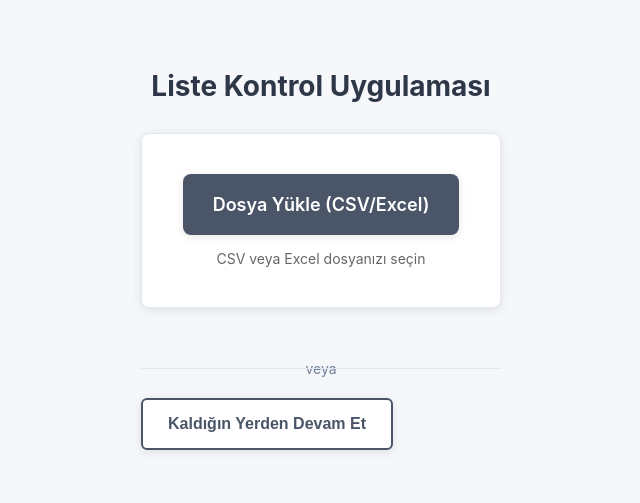
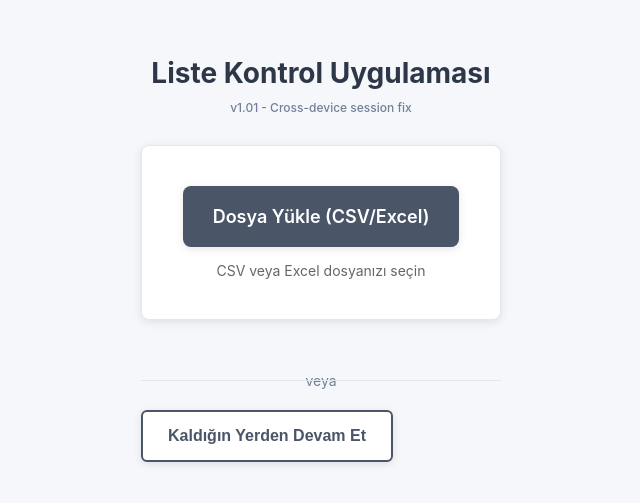
Before and after one commit to byhawk/setupal, a plain HTML site: page index.html in a window 1280 px wide. Shown: the part 141-644 px from the top of the page, without its empty margins (319-959 px from the left). Drawn offline with nearby package versions, Linux system fonts and the light colour scheme.

Commit message:
v1.01 - Version display eklendi, güncellemeleri takip için

```diff
--- a/index.html
+++ b/index.html
@@ -18,6 +18,7 @@
         <div id="upload-screen" class="screen active">
             <div class="container">
                 <h1>Liste Kontrol Uygulaması</h1>
+                <p class="version">v1.01 - Cross-device session fix</p>
                 <div class="upload-area">
                     <input type="file" id="file-input" accept=".csv,.xlsx,.xls" />
                     <label for="file-input" class="upload-btn">
--- a/styles.css
+++ b/styles.css
@@ -39,7 +39,15 @@ h1 {
     font-weight: 700;
     text-align: center;
     color: #2d3748;
+    margin-bottom: 10px;
+}
+
+.version {
+    text-align: center;
+    font-size: 12px;
+    color: #718096;
     margin-bottom: 30px;
+    font-weight: 500;
 }
 
 h2 {
```
